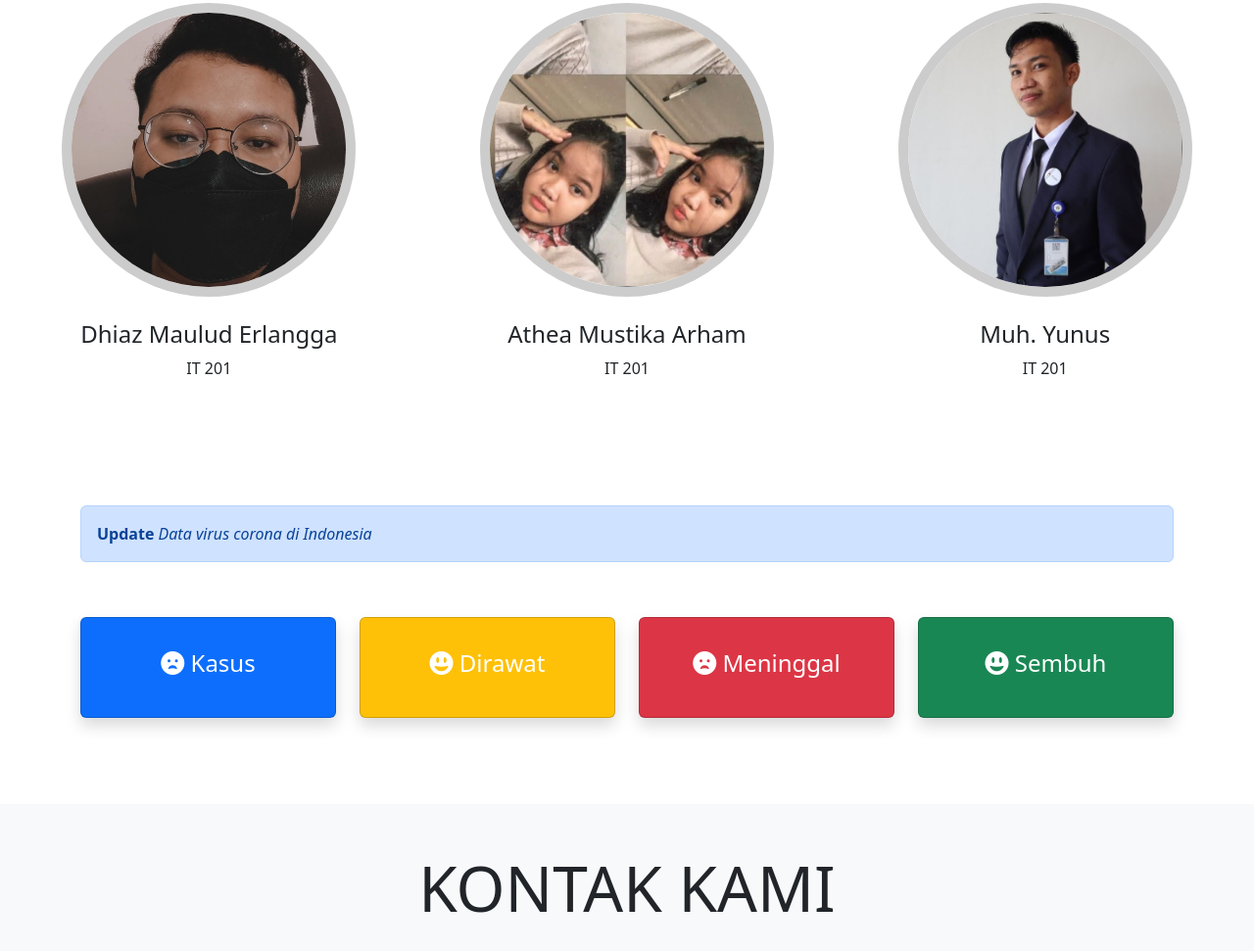
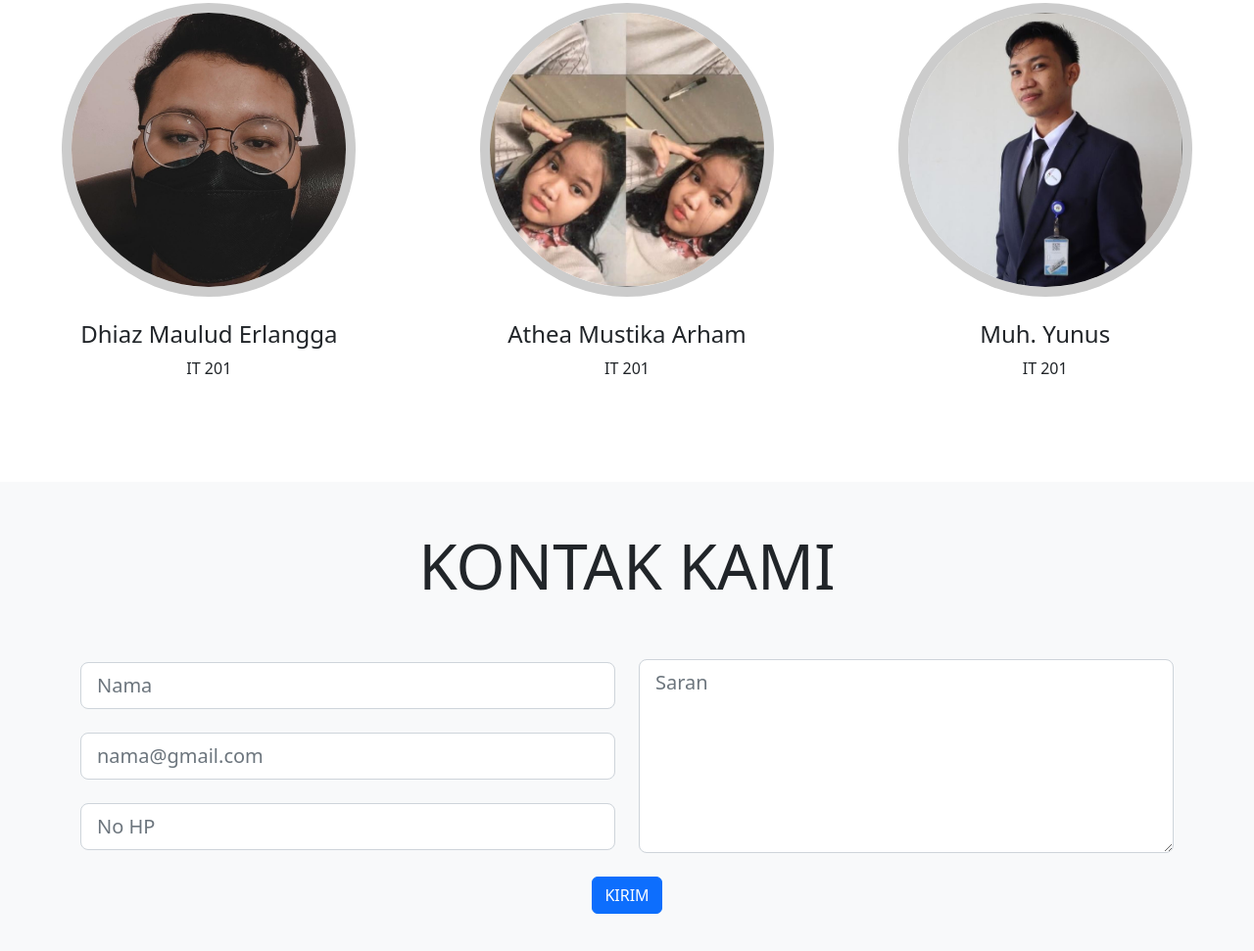
Before and after one commit to EdukasiKesehatan/EdukasiKesehatan.github.io, a plain HTML site: page index.html in a window 1280 px wide. Shown: the part 5955-6926 px from the top of the page at 98% size. Drawn offline with nearby package versions, Linux system fonts and the light colour scheme; no server answers; a script that the page names is missing.

Commit message:
Menghapus data covid

```diff
--- a/index.html
+++ b/index.html
@@ -216,7 +216,7 @@ Mata Kuliah : Pemrograman Web 1
 
 
     <!-- Bagian Tentang -->
-      <div class="container-fluid pt-5 pb-5" id="tentang">
+      <div class="container-fluid pt-5 pb-5 bg-light" id="tentang">
         <div class="container"><h1 class="display-3 text-center">TENTANG</h1>
         <div class="clearfix pt-5">
             <img src="about.jpg" class="col-md-4 float-md-end mb-10 crop-img text-center" width="300" height="300"/>
@@ -263,53 +263,6 @@ Mata Kuliah : Pemrograman Web 1
       </div>
     <!-- Akhir Staff -->
 
-
-    <!-- Data Covid -->
-      <div class="container" id="datacovid">
-        <div class="row mt-4">
-          <div class="col-md-12">
-            <div class="alert alert-primary" role="alert">
-              <strong>Update</strong><i> Data virus corona di Indonesia</i>
-            </div>
-          </div>
-        </div>
-        <div class="row mt-4">
-            <div class="col-md-3 text-white">
-                <div class="card bg-primary p-3 mb-5 shadow rounded">
-                    <div class="card-body">
-                        <h4 class="card-title text-center"><i class="fa fa-frown-open"></i> Kasus</h4>
-                        <p class="card-text text-center" id="kasus"></p>
-                    </div>
-                </div>
-            </div>
-            <div class="col-md-3 text-white">
-                <div class="card bg-warning p-3 mb-5 shadow rounded">
-                    <div class="card-body">
-                        <h4 class="card-title text-center"><i class="fa fa-grin-alt"></i> Dirawat</h4>
-                        <p class="card-text text-center" id="aktif"></p>
-                    </div>
-                </div>
-            </div>
-            <div class="col-md-3 text-white">
-                <div class="card bg-danger p-3 mb-5 shadow rounded">
-                    <div class="card-body">
-                        <h4 class="card-title text-center"><i class="fa fa-frown-open"></i> Meninggal</h4>
-                        <p class="card-text text-center" id="meninggal"></p>
-                    </div>
-                </div>
-            </div>
-            <div class="col-md-3 text-white">
-                <div class="card bg-success p-3 mb-5 shadow rounded">
-                    <div class="card-body">
-                        <h4 class="card-title text-center"><i class="fa fa-grin-alt"></i> Sembuh</h4>
-                        <p class="card-text text-center" id="sembuh"></p>
-                    </div>
-                </div>
-            </div>
-
-        </div>
-      </div>
-    <!-- Akhir Data Covid -->
 
 
     <!--Kontak Kami-->
@@ -369,21 +322,7 @@ Mata Kuliah : Pemrograman Web 1
     </script>
 
 
-    <!-- js Covid -->
-    <script type="text/javascript">
 
-      fetch('https://corona.lmao.ninja/v2/countries/INDONESIA')
-      .then ((response)=>{
-          return response.json();
-      })
-      .then((data)=>{
-          document.getElementById("kasus").innerHTML = data.cases;
-          document.getElementById("aktif").innerHTML = data.active;
-          document.getElementById("meninggal").innerHTML = data.deaths;
-          document.getElementById("sembuh").innerHTML = data.recovered;
-      })
-    </script>
-    <!-- Akhir js covid -->
 
     <!-- Js Kalkulator BMI -->
     <script type="text/javascript">
```
Also changed, not shown: rendang.jpg (deleted).
